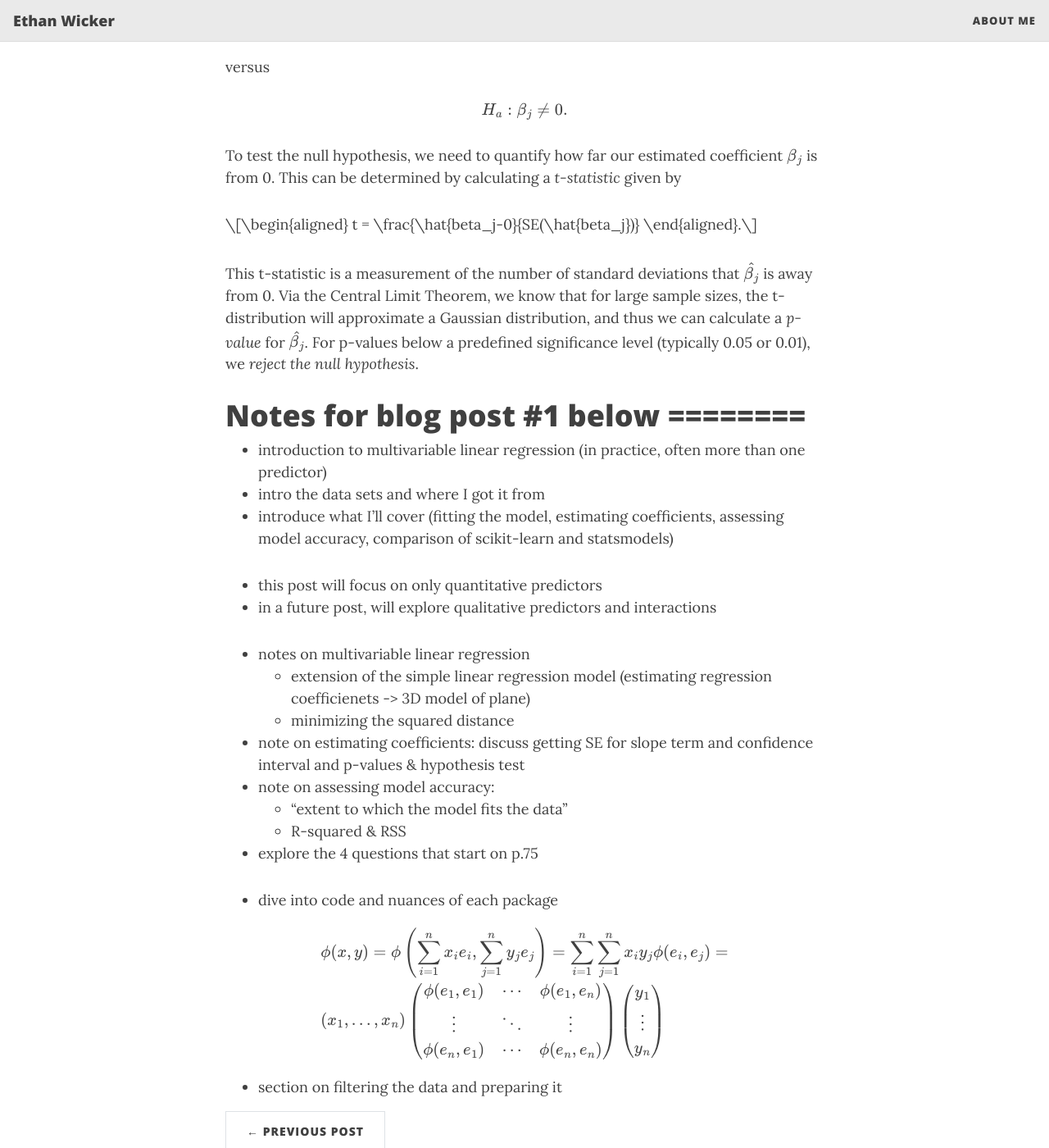
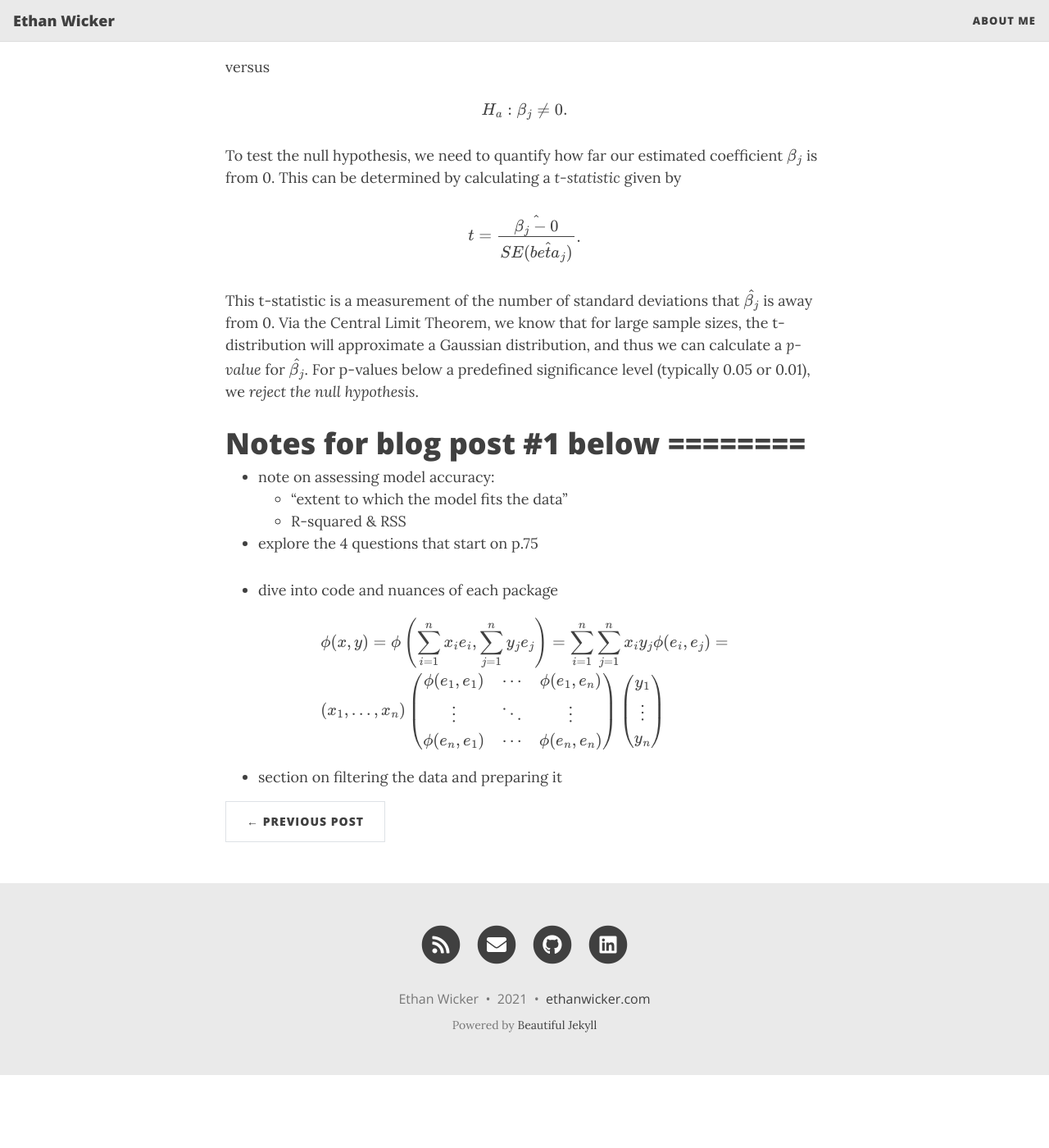
Before and after one commit to ethanwicker/ethanwicker.github.io, a Jekyll site: the page built from _posts/2021-01-08-multiple-linear-regression-001.md, in a window 1280 px wide and 1400 px high, scrolled down 2504 px. Shown: the whole window at 82% size. Built offline with Jekyll 4.4.1, drawn with Linux system fonts in a browser that asks for light colours; nearby versions of some CDN libraries; formulas are drawn with MathJax 3; after the commit the page ends 3815 px from its top, so only the background shows below that.

Commit message:
Updating MLR post #1

```diff
--- a/_posts/2021-01-08-multiple-linear-regression-001.md
+++ b/_posts/2021-01-08-multiple-linear-regression-001.md
@@ -76,7 +76,7 @@ To test the null hypothesis, we need to quantify how far our estimated coefficie
 
 $$
 \begin{aligned}
-t = \frac{\hat{beta_j-0}{SE(\hat{beta_j})}
+t = \frac {\hat{\beta_j-0}} {SE(\hat{beta_j})}
 \end{aligned}.
 $$
 
@@ -88,17 +88,12 @@ This t-statistic is a measurement of the number of standard deviations that $\ha
 
 
 # Notes for blog post #1 below ========
-* introduction to multivariable linear regression (in practice, often more than one predictor)
-* intro the data sets and where I got it from
-* introduce what I'll cover (fitting the model, estimating coefficients, assessing model accuracy, comparison of scikit-learn and statsmodels)
 
-* this post will focus on only quantitative predictors
-* in a future post, will explore qualitative predictors and interactions
 
-* notes on multivariable linear regression
-    - extension of the simple linear regression model (estimating regression coefficienets -> 3D model of plane)
-    - minimizing the squared distance
-* note on estimating coefficients: discuss getting SE for slope term and confidence interval and p-values & hypothesis test
+
+
+
+
 * note on assessing model accuracy:
     - "extent to which the model fits the data"
     - R-squared & RSS
```
